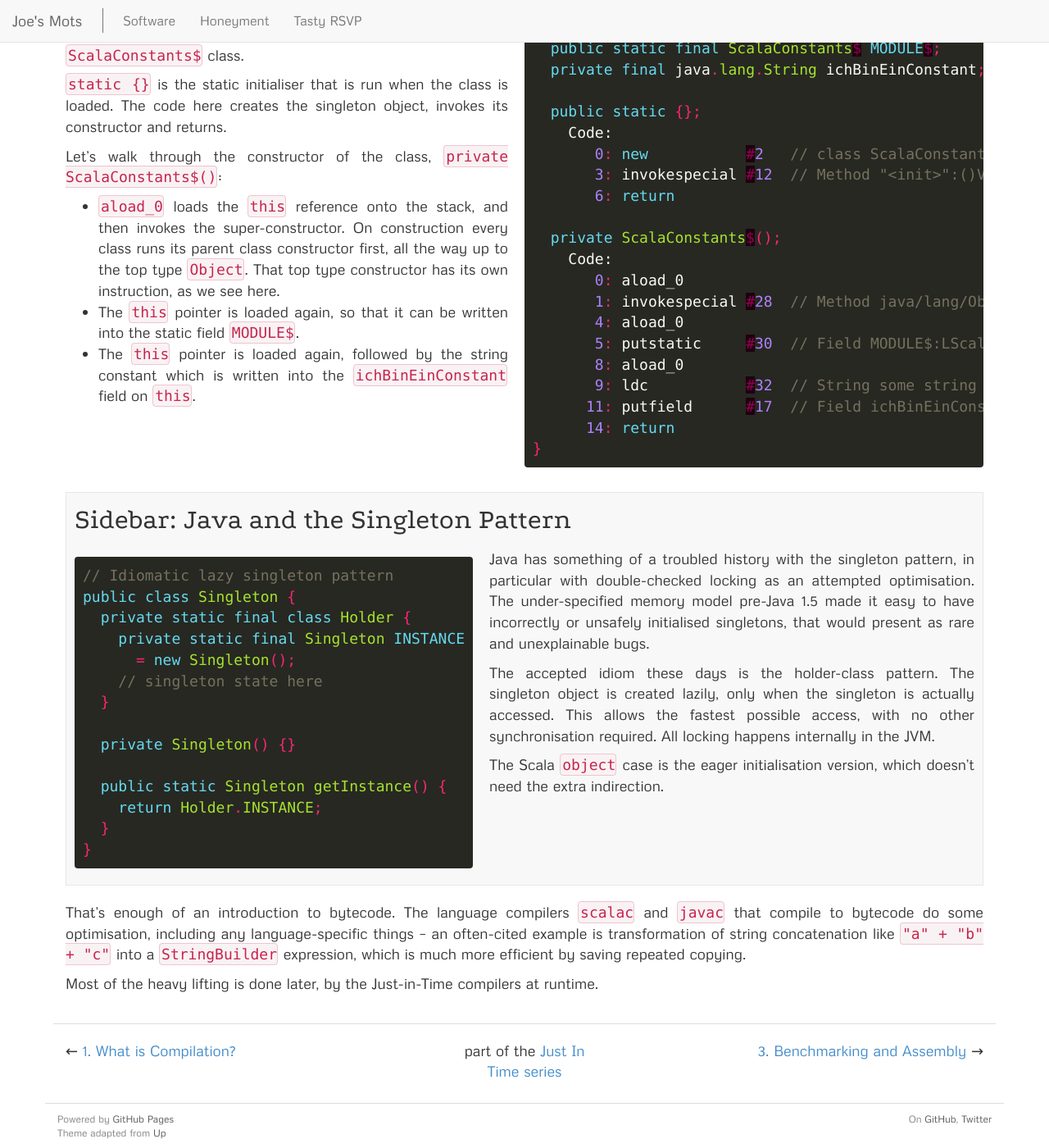
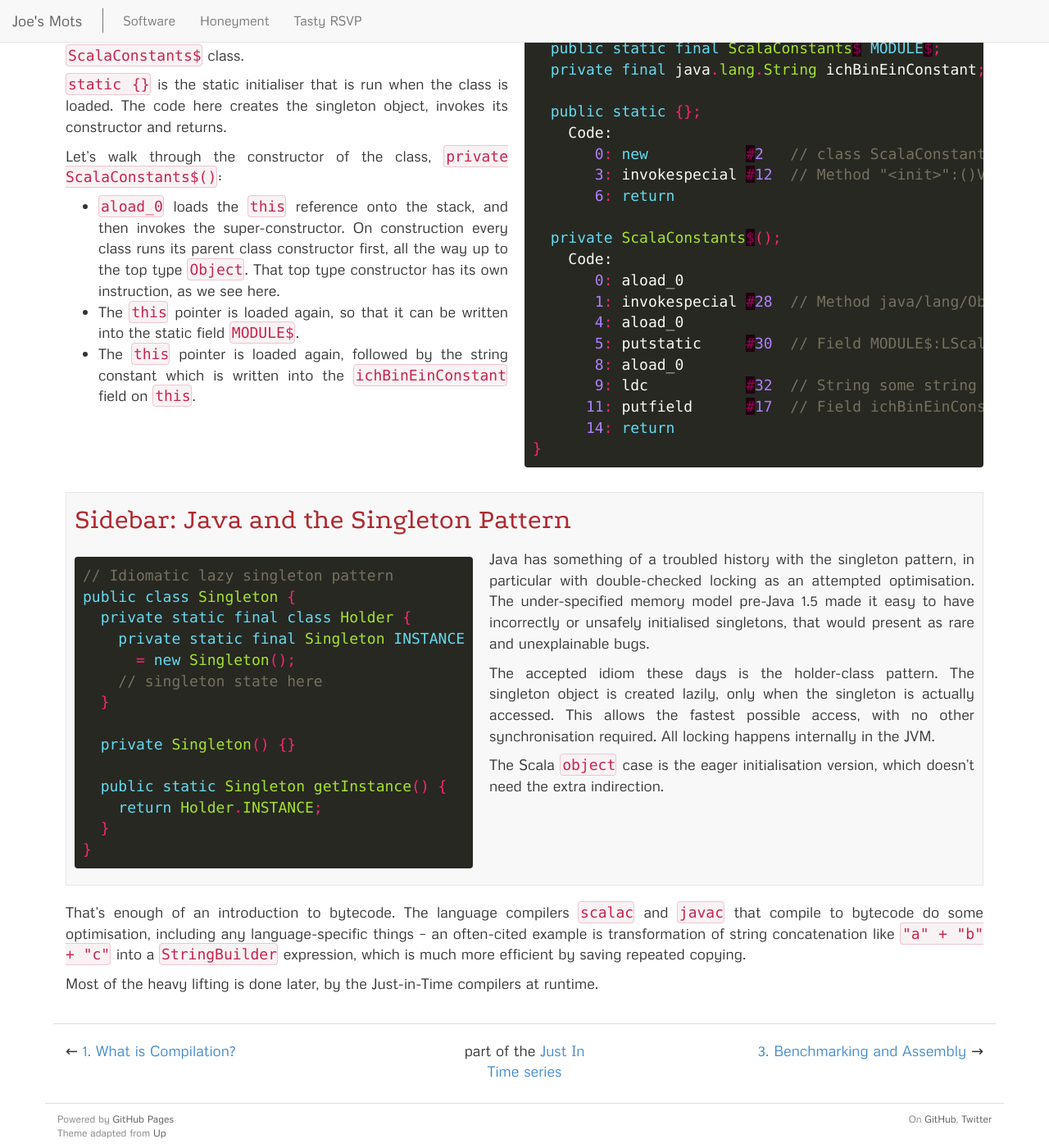
Before and after one commit to joekearney/joekearney.github.io, a Jekyll site: the page built from _posts/software/just-in-time/2016-02-24-just-in-time-2.md, in a window 1280 px wide and 1400 px high, scrolled down 2738 px. Shown: the whole window at 82% size. Built offline with Jekyll 4.4.1, drawn with Linux system fonts in a browser that asks for light colours.

Commit message:
colour headings in sidebar

```diff
--- a/css/main.css
+++ b/css/main.css
@@ -109,6 +109,7 @@ section.sidebar {
 }
 section.sidebar h1, section.sidebar h2, section.sidebar h3, section.sidebar h4, section.sidebar h5, section.sidebar h6 {
   margin-top: 10px;
+  color: #b12930;
 }
 
 .image-border-frame {
```
